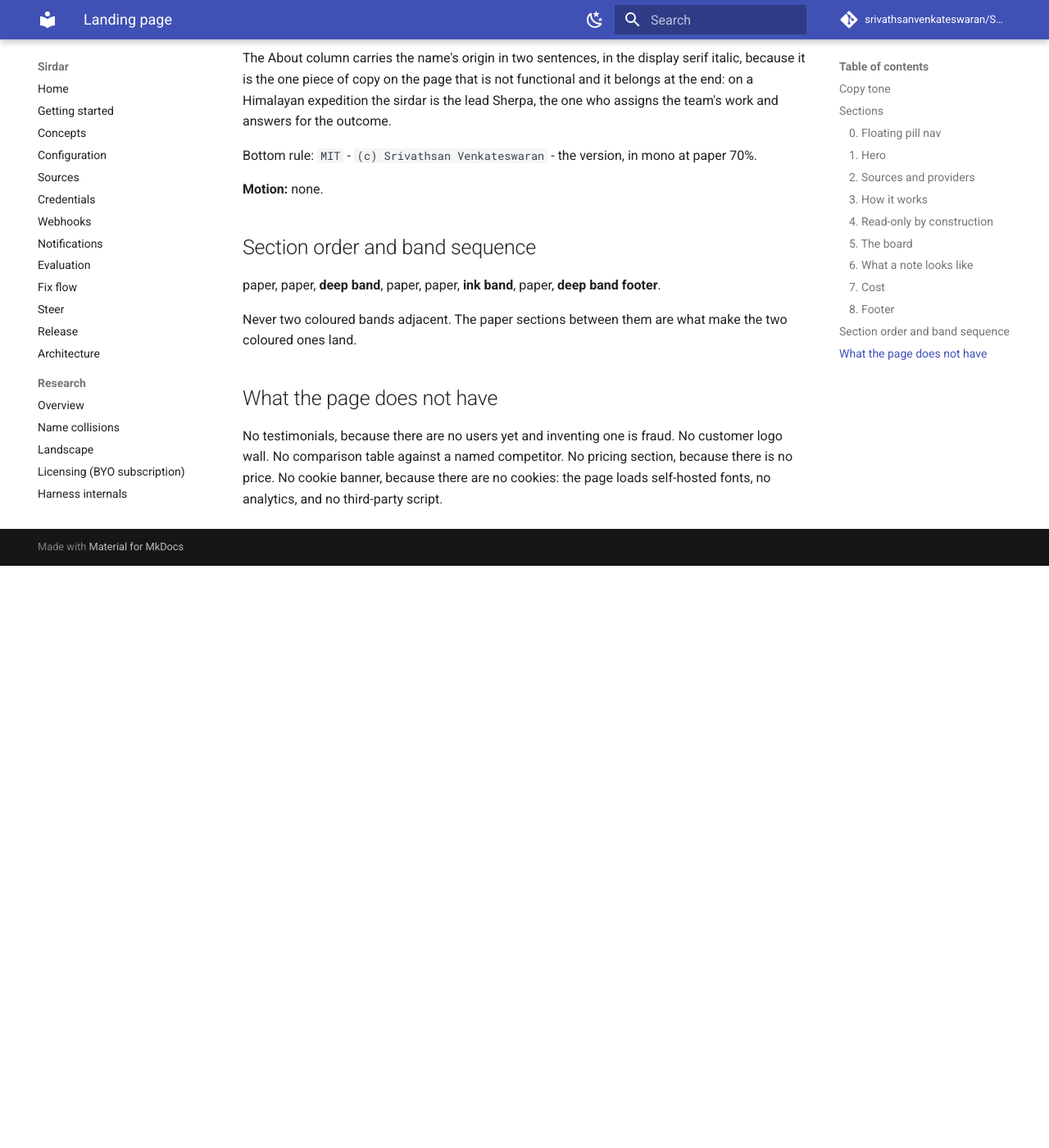
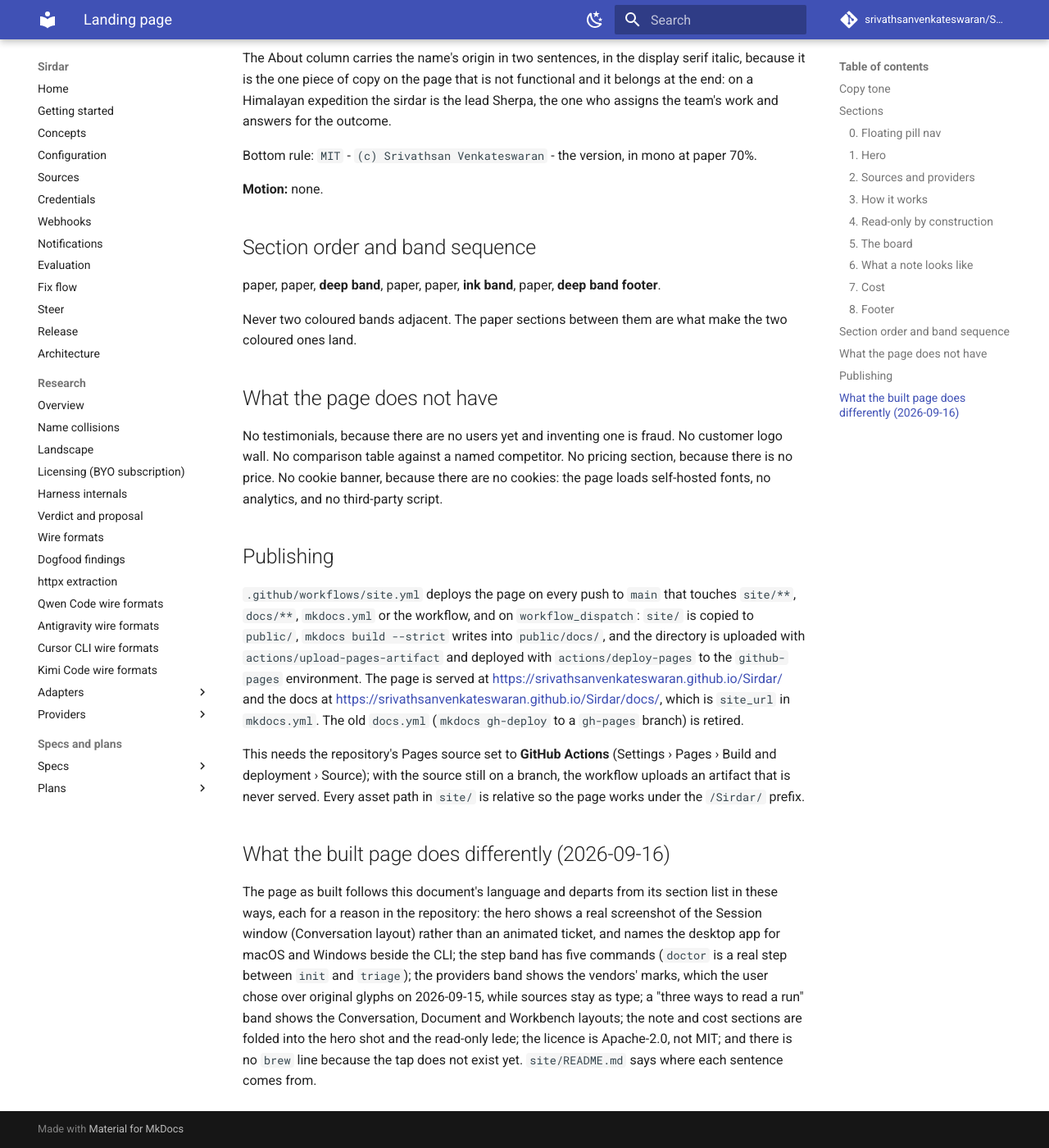
Before and after one commit to srivathsanvenkateswaran/Sirdar, an MkDocs documentation site: the page built from docs/design/02-landing-page.md, in a window 1280 px wide and 1400 px high, scrolled down 5058 px. Shown: the whole window at 82% size. Built offline with MkDocs 1.6.1 and Material for MkDocs 9.7.7, drawn with Linux system fonts in a browser that asks for light colours; comment, search, counter and statistics services are not loaded; before the commit the page ends 5748 px from its top, so only the background shows below that.

Commit message:
design: the landing page doc records how the page publishes and where the built page departs

```diff
--- a/docs/design/02-landing-page.md
+++ b/docs/design/02-landing-page.md
@@ -219,3 +219,32 @@
 logo wall. No comparison table against a named competitor. No pricing section, because
 there is no price. No cookie banner, because there are no cookies: the page loads
 self-hosted fonts, no analytics, and no third-party script.
+
+## Publishing
+
+`.github/workflows/site.yml` deploys the page on every push to `main` that touches
+`site/**`, `docs/**`, `mkdocs.yml` or the workflow, and on `workflow_dispatch`: `site/` is
+copied to `public/`, `mkdocs build --strict` writes into `public/docs/`, and the directory
+is uploaded with `actions/upload-pages-artifact` and deployed with `actions/deploy-pages`
+to the `github-pages` environment. The page is served at
+<https://srivathsanvenkateswaran.github.io/Sirdar/> and the docs at
+<https://srivathsanvenkateswaran.github.io/Sirdar/docs/>, which is `site_url` in
+`mkdocs.yml`. The old `docs.yml` (`mkdocs gh-deploy` to a `gh-pages` branch) is retired.
+
+This needs the repository's Pages source set to **GitHub Actions** (Settings › Pages ›
+Build and deployment › Source); with the source still on a branch, the workflow uploads
+an artifact that is never served. Every asset path in `site/` is relative so the page
+works under the `/Sirdar/` prefix.
+
+## What the built page does differently (2026-09-16)
+
+The page as built follows this document's language and departs from its section list in
+these ways, each for a reason in the repository: the hero shows a real screenshot of the
+Session window (Conversation layout) rather than an animated ticket, and names the desktop
+app for macOS and Windows beside the CLI; the step band has five commands (`doctor` is a
+real step between `init` and `triage`); the providers band shows the vendors' marks, which
+the user chose over original glyphs on 2026-09-15, while sources stay as type; a "three
+ways to read a run" band shows the Conversation, Document and Workbench layouts; the note
+and cost sections are folded into the hero shot and the read-only lede; the licence is
+Apache-2.0, not MIT; and there is no `brew` line because the tap does not exist yet.
+`site/README.md` says where each sentence comes from.
```
